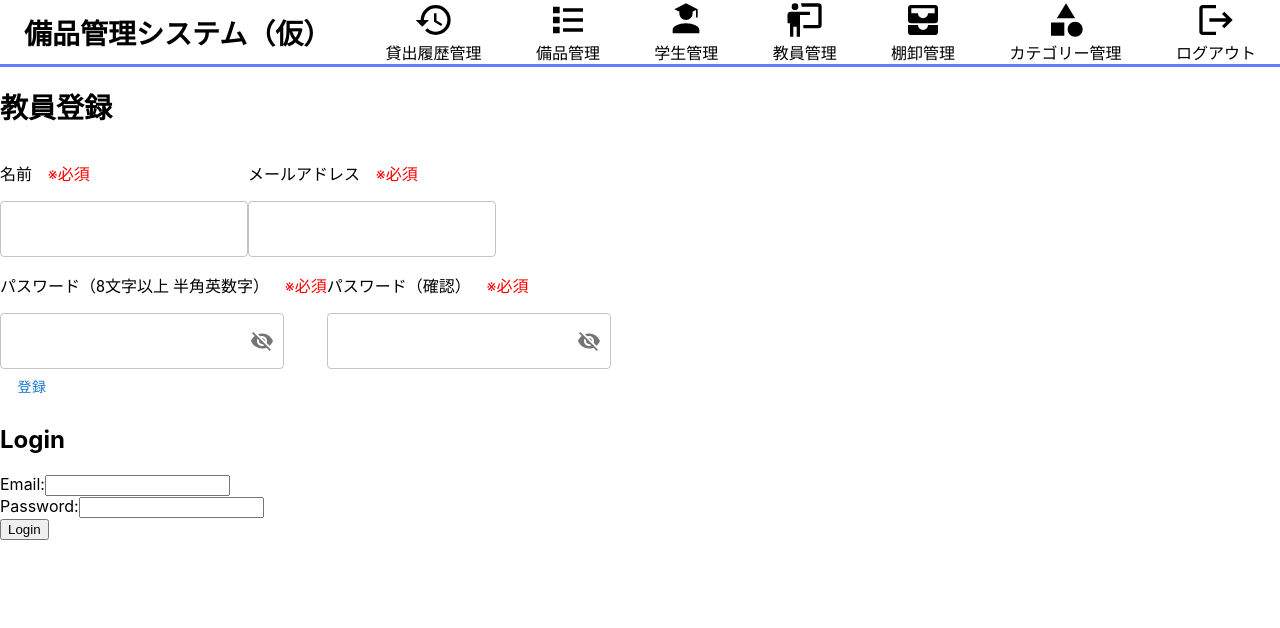
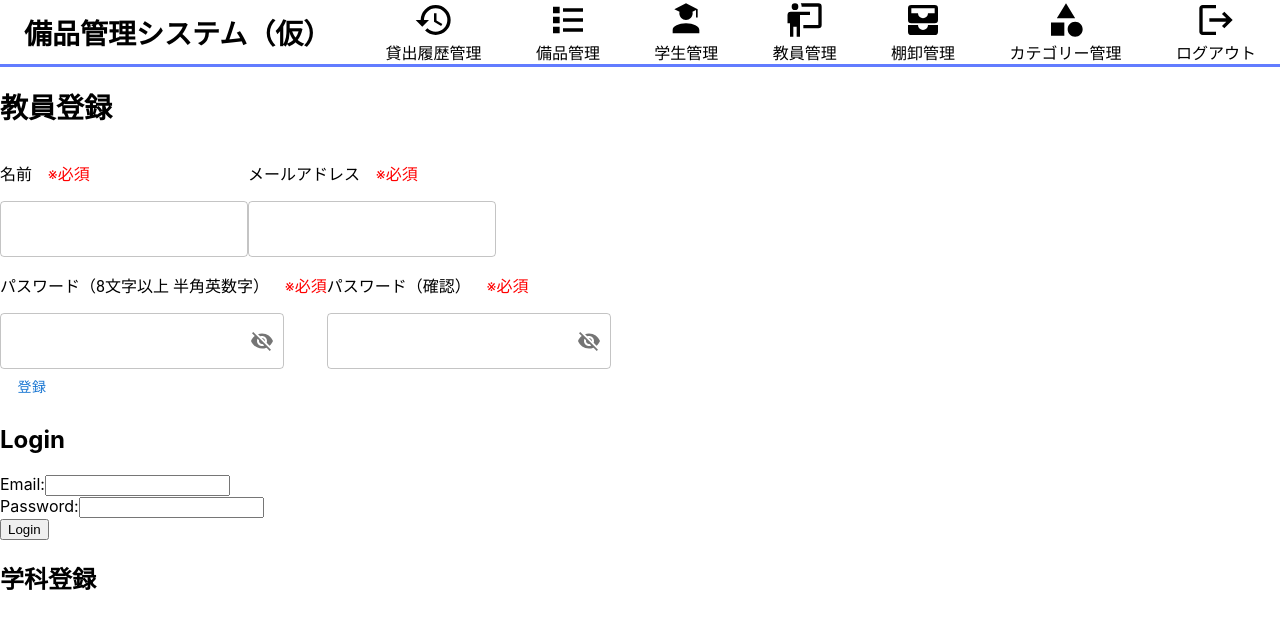
Before and after one commit to takumiTakahata/equipment_management_system, a React (Create React App) app in the folder equipment_management_app/: page /department_register in a window 1280 px wide. Shown: the top 628 px of the page. Built offline with nearby package versions, Linux system fonts and the light colour scheme.

Commit message:
学科登録ページ作成・route設定

```diff
--- /dev/null
+++ b/equipment_management_app/src/components/department_register.tsx
@@ -0,0 +1,9 @@
+function DepartmentRegister() {
+  return (
+    <div>
+      <h2>学科登録</h2>
+    </div>
+  );
+}
+
+export default DepartmentRegister;
--- a/equipment_management_app/src/routes/admin_route.tsx
+++ b/equipment_management_app/src/routes/admin_route.tsx
@@ -7,6 +7,7 @@ import EquipmentEdit from "../components/equipment_edit";
 import TeacherList from "../components/teacher_list";
 import TeacherEdit from "../components/teacher_edit";
 import DepartmentList from "../components/department_list";
+import DepartmentRegister from "../components/department_register";
 
 function AdminRoute() {
   return (
@@ -28,6 +29,8 @@ function AdminRoute() {
         <Route path="/teacher_edit" element={<TeacherEdit />} />
         {/* 学科一覧画面 */}
         <Route path="/department_list" element={<DepartmentList />} />
+        {/* 学科登録画面 */}
+        <Route path="/department_register" element={<DepartmentRegister />} />
       </Routes>
     </div>
   );
```
